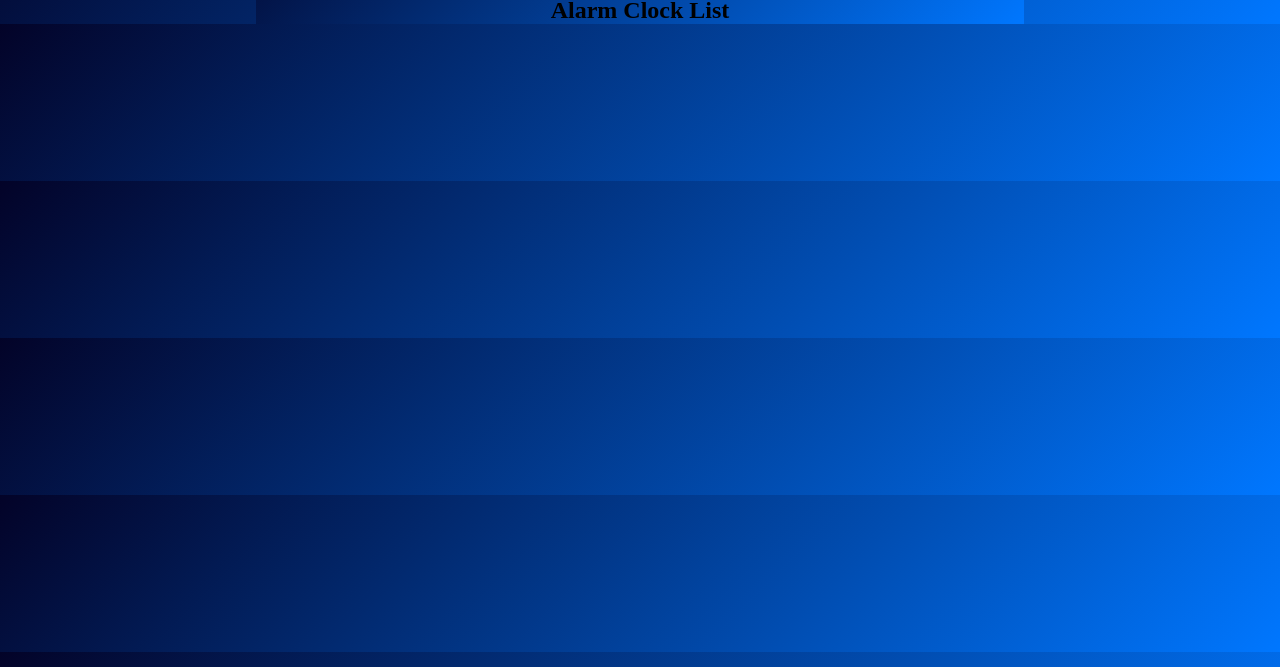
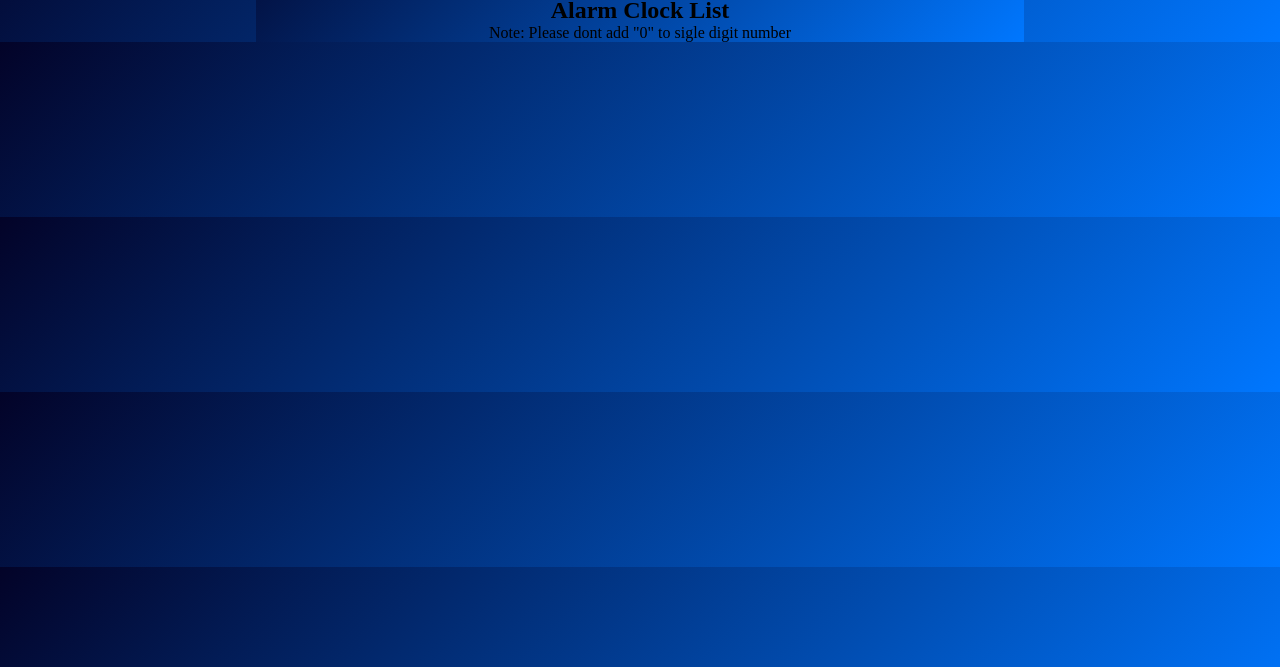
Before and after one commit to MusaibI/Alram-Clock, a plain HTML site: page index.html in a window 1280 px wide. Shown: the part 133-800 px from the top of the page. Drawn offline with Linux system fonts and the light colour scheme.

Commit message:
Update index.html

```diff
--- a/index.html
+++ b/index.html
@@ -28,6 +28,7 @@
             <h2>Alarm Clock List</h2>
             <ul id="alarmsList"></ul>
         </div>
+        <p>Note: Please dont add "0" to sigle digit number</p>
     </div>
     <script src="script.js"></script>
 </body>
```
